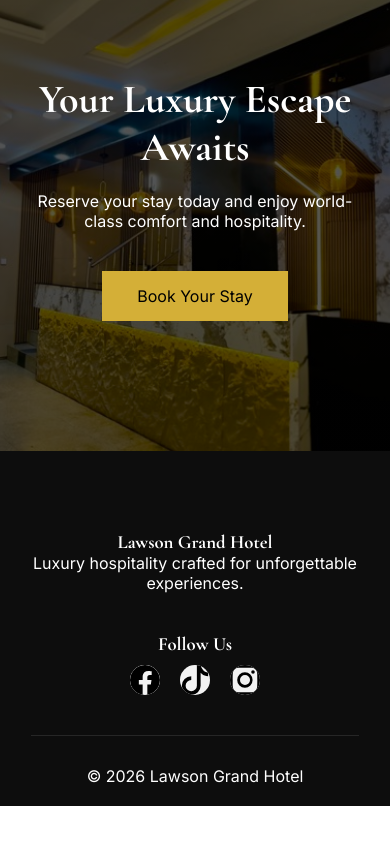
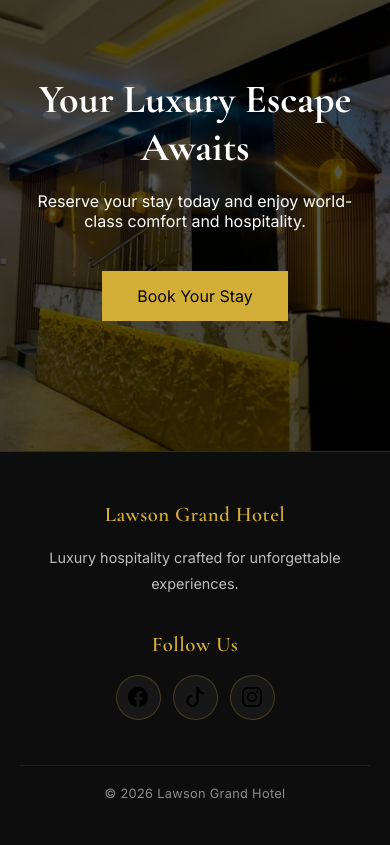
Before and after one commit to lawsonpoint/lawson-grand-hotel, a website: page front-end/index.html in a window 390 px wide. Shown: the part 7454-8299 px from the top of the page. Before the commit the page ends 8260 px from the top, so only its background shows below. Drawn offline with nearby package versions, Linux system fonts and the light colour scheme.

Commit message:
update frontend

```diff
--- a/front-end/css/style.css
+++ b/front-end/css/style.css
@@ -186,7 +186,7 @@ color:black;
     rgba(0,0,0,.55),
     rgba(0,0,0,.55)
     ),
-    url("../images/booking.avif");
+    url("../images/reception\ 2\ Medium.jpeg");
 
     background-size:cover;
     background-position:center;
@@ -1242,60 +1242,250 @@ transform:rotate(360deg);
 
 
 /* FOOTER */
+.footer{
+
+    background:#0d0d0d;
+
+    padding:70px 8% 25px;
+
+    color:#f5f5f5;
+
+    border-top:1px solid rgba(212,175,55,.2);
+
+}
+
+.footer-grid{
+
+    display:flex;
+
+    justify-content:space-between;
+
+    align-items:flex-start;
+
+    gap:60px;
+
+    flex-wrap:wrap;
+
+}
+
+.footer-grid h3{
+
+    color:#d4af37;
+
+    font-size:1.5rem;
+
+    margin-bottom:18px;
+
+    font-weight:600;
+
+    letter-spacing:.5px;
+
+}
+
+.footer-grid p{
+
+    max-width:420px;
+
+    color:#bdbdbd;
+
+    line-height:1.8;
+
+    font-size:.95rem;
+
+}
+
 .follow-us{
 
-    text-align: center;
-
-}
+    text-align:right;
+
+}
+
 .social-icons{
-   display: flex;
-   justify-content: center;
-   gap: 15;
-   margin-top: 10px;
+
+    display:flex;
+
+    gap:18px;
+
+    list-style:none;
+
+    padding:0;
+
+    margin-top:15px;
+
+    justify-content:flex-end;
+
+}
+
+.social-icons li{
+
+    transition:.35s ease;
+
+}
+
+.social-icons li:hover{
+
+    transform:translateY(-6px);
+
+}
+
+.social-icons a{
+
+    width:50px;
+
+    height:50px;
+
+    display:flex;
+
+    align-items:center;
+
+    justify-content:center;
+
+    background:#171717;
+
+    border:1px solid rgba(212,175,55,.25);
+
+    border-radius:50%;
+
+    transition:.35s ease;
+
+}
+
+.social-icons a:hover{
+
+    background:#d4af37;
+
+    box-shadow:0 10px 25px rgba(212,175,55,.25);
+
 }
 
 .social-icons img{
-    width: 30px;
-    height: 30px;
-    margin: 0 10px;
-    border-radius: 50%;
-    transition: 0.3s ease;
-    cursor: pointer;
-   background-color: #f2f2f2;
-}
-.follow-us img:hover{
-    transform: scale(1.1);
-}
+
+    width:22px;
+
+    height:22px;
+
+    transition:.35s ease;
+
+}
+
+.social-icons a:hover img{
+
+    transform:scale(1.1);
+
+    filter:brightness(0);
+
+}
+
+.copyright{
+
+    margin-top:45px;
+
+    padding-top:20px;
+
+    border-top:1px solid rgba(255,255,255,.08);
+
+    text-align:center;
+
+    color:#8b8b8b;
+
+    font-size:.9rem;
+
+    letter-spacing:.3px;
+
+}
+
+/* Tablet */
+
+@media(max-width:768px){
+
 .footer{
-    background:#0d0d0d;
-    color:white;
-    padding:80px 8% 20px;
+
+padding:60px 6% 20px;
+
 }
 
 .footer-grid{
-    display:grid;
-    grid-template-columns:2fr 1fr 1fr;
-    gap:40px;
-}
-
-.footer ul{
-    list-style:none;
-}
-
-.footer ul li{
-    margin-bottom:10px;
-}
-
-.footer a{
-    color:white;
-    text-decoration:none;
+
+flex-direction:column;
+
+align-items:center;
+
+text-align:center;
+
+gap:35px;
+
+}
+
+.footer-grid p{
+
+max-width:100%;
+
+}
+
+.follow-us{
+
+text-align:center;
+
+}
+
+.social-icons{
+
+justify-content:center;
+
+}
+
+}
+
+/* Mobile */
+
+@media(max-width:480px){
+
+.footer{
+
+padding:50px 20px;
+
+}
+
+.footer-grid h3{
+
+font-size:1.3rem;
+
+}
+
+.footer-grid p{
+
+font-size:.9rem;
+
+}
+
+.social-icons{
+
+gap:12px;
+
+}
+
+.social-icons a{
+
+width:45px;
+
+height:45px;
+
+}
+
+.social-icons img{
+
+width:20px;
+
+height:20px;
+
 }
 
 .copyright{
-    text-align:center;
-    padding-top:30px;
-    margin-top:30px;
-    border-top:1px solid rgba(255,255,255,.1);
+
+font-size:.8rem;
+
+}
+
 }
 
 /* =====================
--- a/front-end/index.html
+++ b/front-end/index.html
@@ -529,7 +529,7 @@ Discover More
 
 <script src="js/script.js"></script>
 <script src="js/booking.js"></script>
-<script src="js/subscribe.js"></script>
+
 
 
 <!-- WHATSAPP -->
```
Also changed, not shown: front-end/admin-logins/admin html/dashboard.html (+2 -2 lines), front-end/gallery.html (+1 -1 lines).
